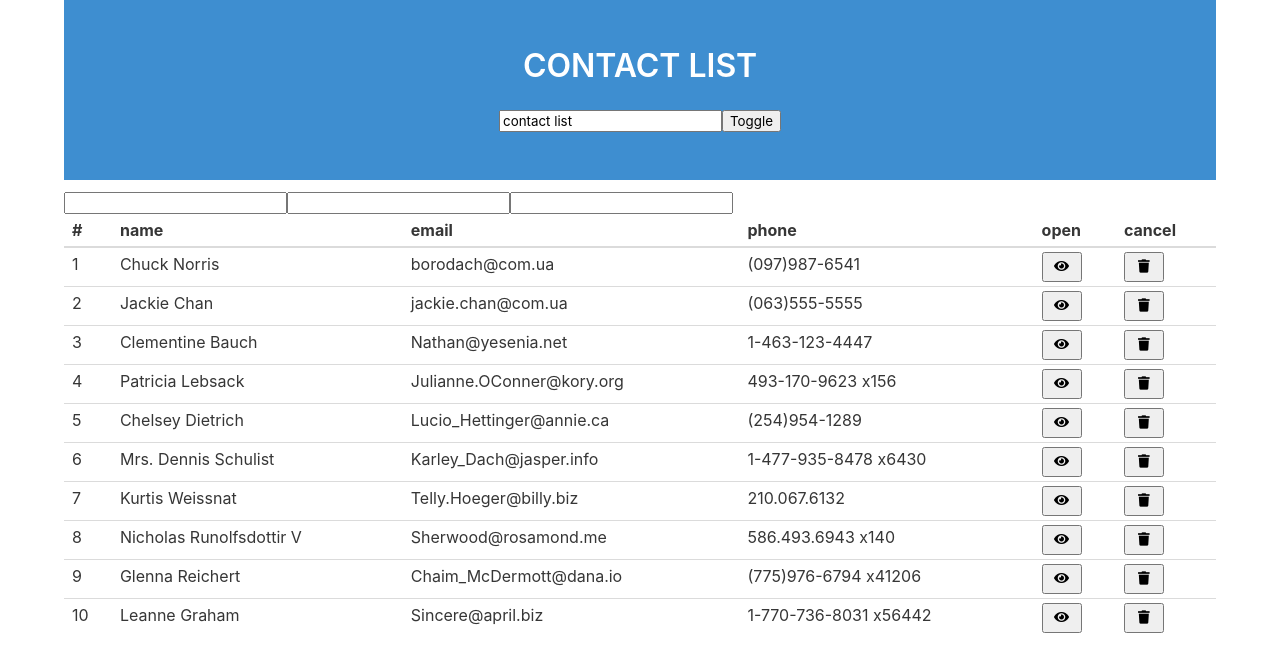
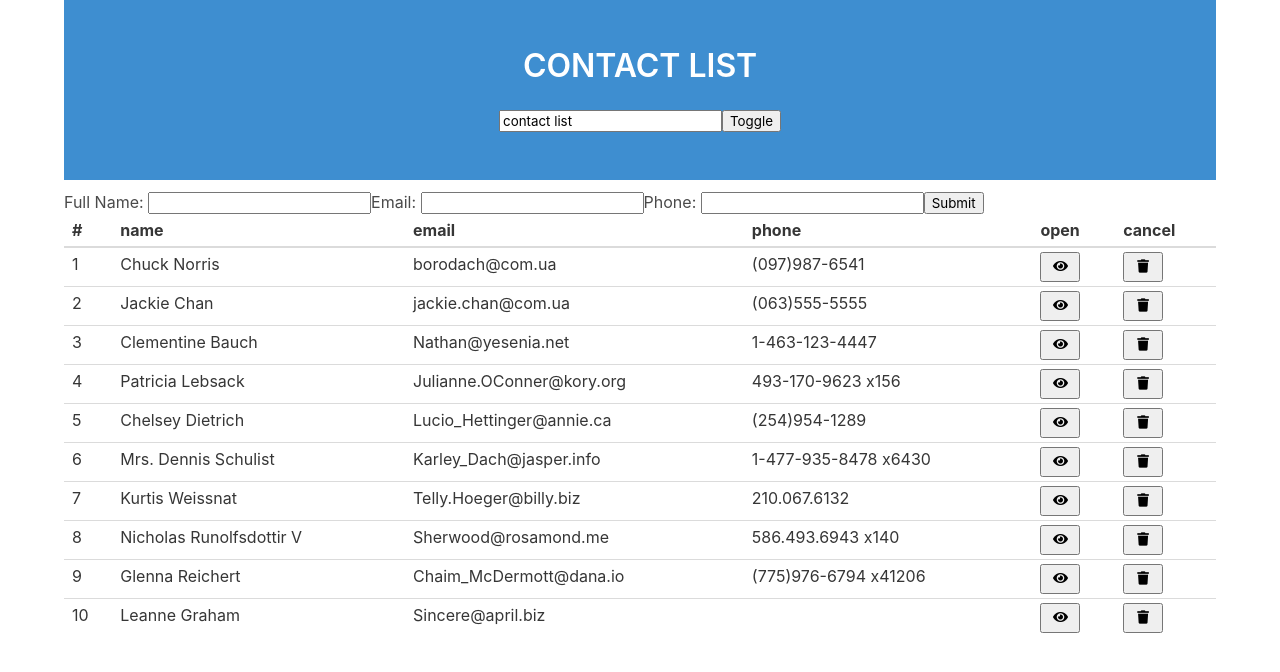
Before and after one commit to Nadiyahr/angular-contact-list, an Angular app: page / in a window 1280 px wide. Shown: the top 672 px of the page. Built offline with nearby package versions, Linux system fonts and the light colour scheme.

Commit message:
formGroup

```diff
--- a/src/app/app.component.html
+++ b/src/app/app.component.html
@@ -1,11 +1,16 @@
 <div class="container">
   <app-header></app-header>
 
-  <fieldset [formGroup]="newContact">
-    <input formControlName="name">
-    <input formControlName="email">
-    <input formControlName="phone">
-  </fieldset>
+  <form [formGroup]="newContact" (ngSubmit)="onSubmit()">
+    <label for="fullName">Full Name: </label>
+    <input id="fullName" type="text" formControlName="name">
+    <label for="email">Email: </label>
+    <input id="email" type="email" formControlName="email">
+    <label for="phone">Phone: </label>
+    <input id="phone" type="tel" formControlName="phone">
+
+    <button type="submit" [disabled]="!newContact.valid">Submit</button>
+  </form>
 
   <div  *ngIf="toggle; else elseNotDone">
     <table class="table is-narrow is-hoverable is-fullwidth">
--- a/src/app/app.component.ts
+++ b/src/app/app.component.ts
@@ -12,8 +12,12 @@ export class AppComponent implements OnInit {
   toggle = true;
   contacts?: Contact[];
   selectedContact?: Contact;
-  nameControl: FormControl = new FormControl;
-  newContact!: FormGroup;
+  nameControl: FormControl = new FormControl('');
+  newContact = new FormGroup({
+    name: new FormControl(''),
+    email: new FormControl(''),
+    phone: new FormControl('')
+  });
 
   constructor(private _contactService: ContactsService ) {}
 
@@ -23,11 +27,11 @@ export class AppComponent implements OnInit {
     // this.newContact = new FormControl('John', [Validators.required, Validators.minLength(5)]);
     // this.newContact.valueChanges.subscribe(val => console.log(val));
     // this.newContact.statusChanges.subscribe(status => console.log(status));
-    this.newContact = new FormGroup({
-      name: new FormControl(),
-      email: new FormControl(),
-      phone: new FormControl(),
-    })
+    // this.newContact = new FormGroup({
+    //   name: new FormControl(),
+    //   email: new FormControl(),
+    //   phone: new FormControl(),
+    // })
   }
 
   toggleList() {
@@ -44,11 +48,13 @@ export class AppComponent implements OnInit {
     this.toggleList();
   }
 
-  // addName(name: string) {
-  //   if (!name) {
-  //     return;
-  //   }
+  onSubmit() {
+    console.warn(this.newContact.value)
 
-  //   this.newContact.name = name;
-  // }
+    const value = this.newContact.value;
+    const newId = this.contacts ? this.contacts.length + 1 : 0;
+    const cont = {id: newId, ...value};
+    this._contactService.add(cont);
+    this.contacts = this._contactService.getAll();
+  }
 }
--- a/src/app/contacts.service.ts
+++ b/src/app/contacts.service.ts
@@ -22,7 +22,7 @@ export class ContactsService {
     {"id":7,"name":"Kurtis Weissnat","email":"Telly.Hoeger@billy.biz","phone":"210.067.6132"},
     {"id":8,"name":"Nicholas Runolfsdottir V","email":"Sherwood@rosamond.me","phone":"586.493.6943 x140"},
     {"id":9,"name":"Glenna Reichert","email":"Chaim_McDermott@dana.io","phone":"(775)976-6794 x41206"},
-    {"id":10,"name":"Leanne Graham","email":"Sincere@april.biz","phone":"1-770-736-8031 x56442"},]
+    {"id":10,"name":"Leanne Graham","email":"Sincere@april.biz","phone":null},]
 
   constructor() { }
 
```
